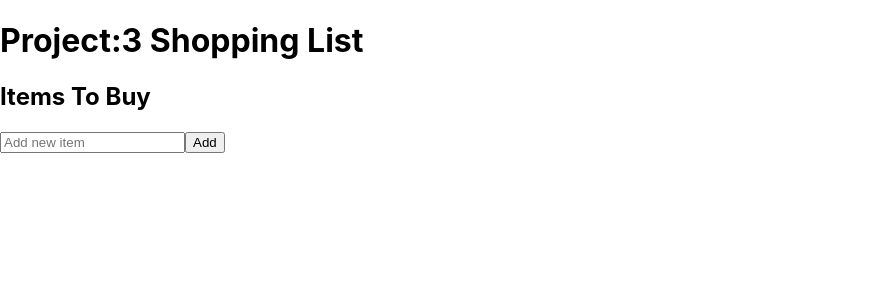
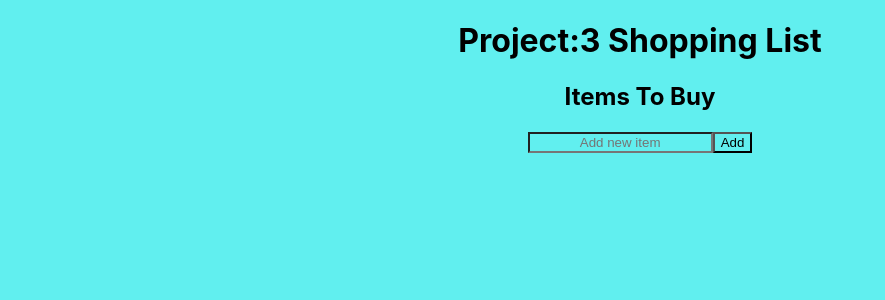
Before and after one commit to Keerthanabas/Shopping-List, a React (Create React App) app: page / in a window 1280 px wide. Shown: the top 300 px of the page, without its empty margins (0-885 px from the left). Built offline with nearby package versions, Linux system fonts and the light colour scheme.

Commit message:
15.12.23

```diff
--- a/src/App.css
+++ b/src/App.css
@@ -1,3 +1,4 @@
-/* .App {
+*{
+  background-color: rgb(97, 239, 239);
   text-align: center;
-} */
+  }
--- a/src/App.js
+++ b/src/App.js
@@ -22,7 +22,7 @@ const deleteItem = (id)=>{
 console.log(items)
 
   return (
-    <div className="App">
+    <div>
     <h1>Project:3 Shopping List</h1>
     <InputArea additems = {addItems}/>
     <div>
--- a/src/components/shoppinglist.js
+++ b/src/components/shoppinglist.js
@@ -1,10 +1,4 @@
 import React from 'react';
-
-
-
-
-
-
 
 const ShoppingList = (props)=>{
     return(
```
